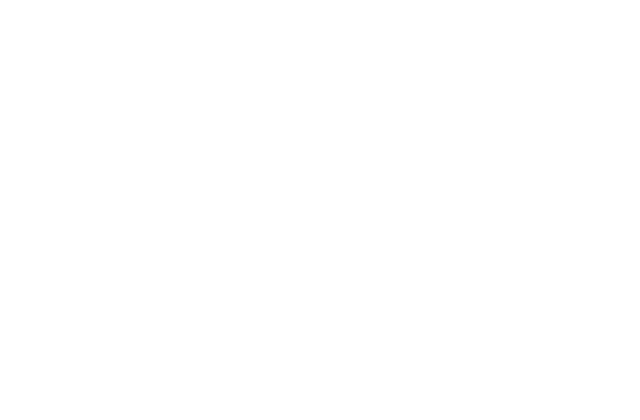
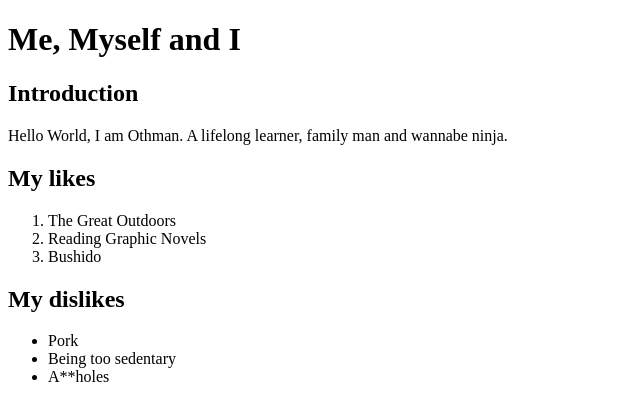
Before and after one commit to Zauriel2814/24092022-basics-1-html, a plain HTML site: page 20220924-basics-1-html/index.html in a window 1280 px wide. Shown: the whole page, without its empty margins (0-640 px from the left). Drawn offline with Linux system fonts and the light colour scheme.

Commit message:
Added: - Header - Paragraph - Ordered list - Unordered list

```diff
--- a/20220924-basics-1-html/index.html
+++ b/20220924-basics-1-html/index.html
@@ -4,9 +4,28 @@
     <meta charset="UTF-8">
     <meta http-equiv="X-UA-Compatible" content="IE=edge">
     <meta name="viewport" content="width=device-width, initial-scale=1.0">
-    <title>Document</title>
+    <title>My Document</title>
 </head>
 <body>
+<!-- headers -->
+<h1>Me, Myself and I</h1>
+<h2>Introduction</h2>
+<!-- paragraph -->
+<p>Hello World, I am Othman. A lifelong learner, family man and wannabe ninja.</p>
+<h2>My likes</h2>
+<!-- ordered list -->
+<ol>
+    <li>The Great Outdoors</li>
+    <li>Reading Graphic Novels</li>
+    <li>Bushido</li>
+</ol>
+<h2>My dislikes</h2>
+<!-- unordered list -->
+<ul>
+    <li>Pork</li>
+    <li>Being too sedentary</li>
+    <li>A**holes</li>
+</ul>
 
 </body>
 </html>
```
